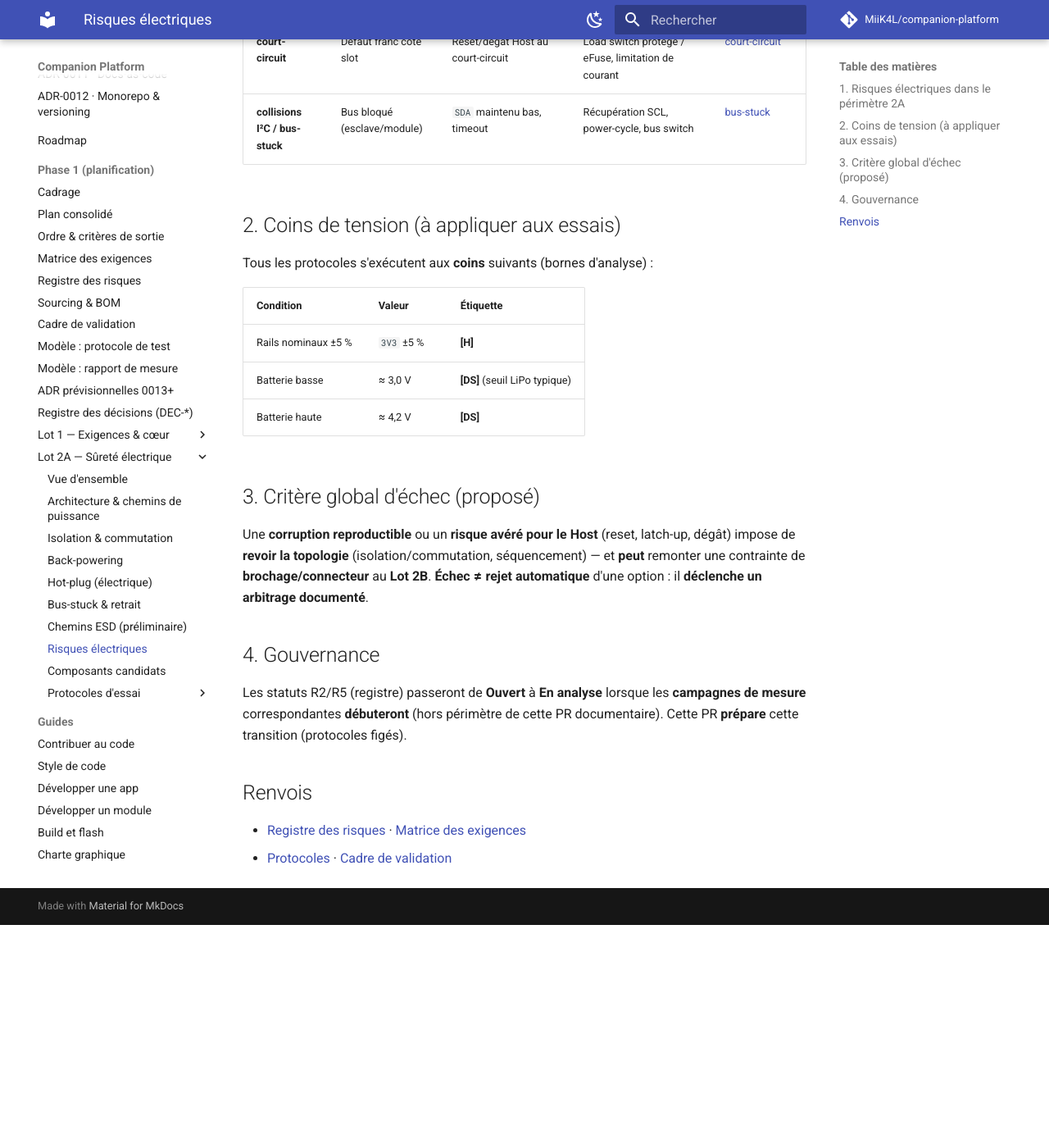
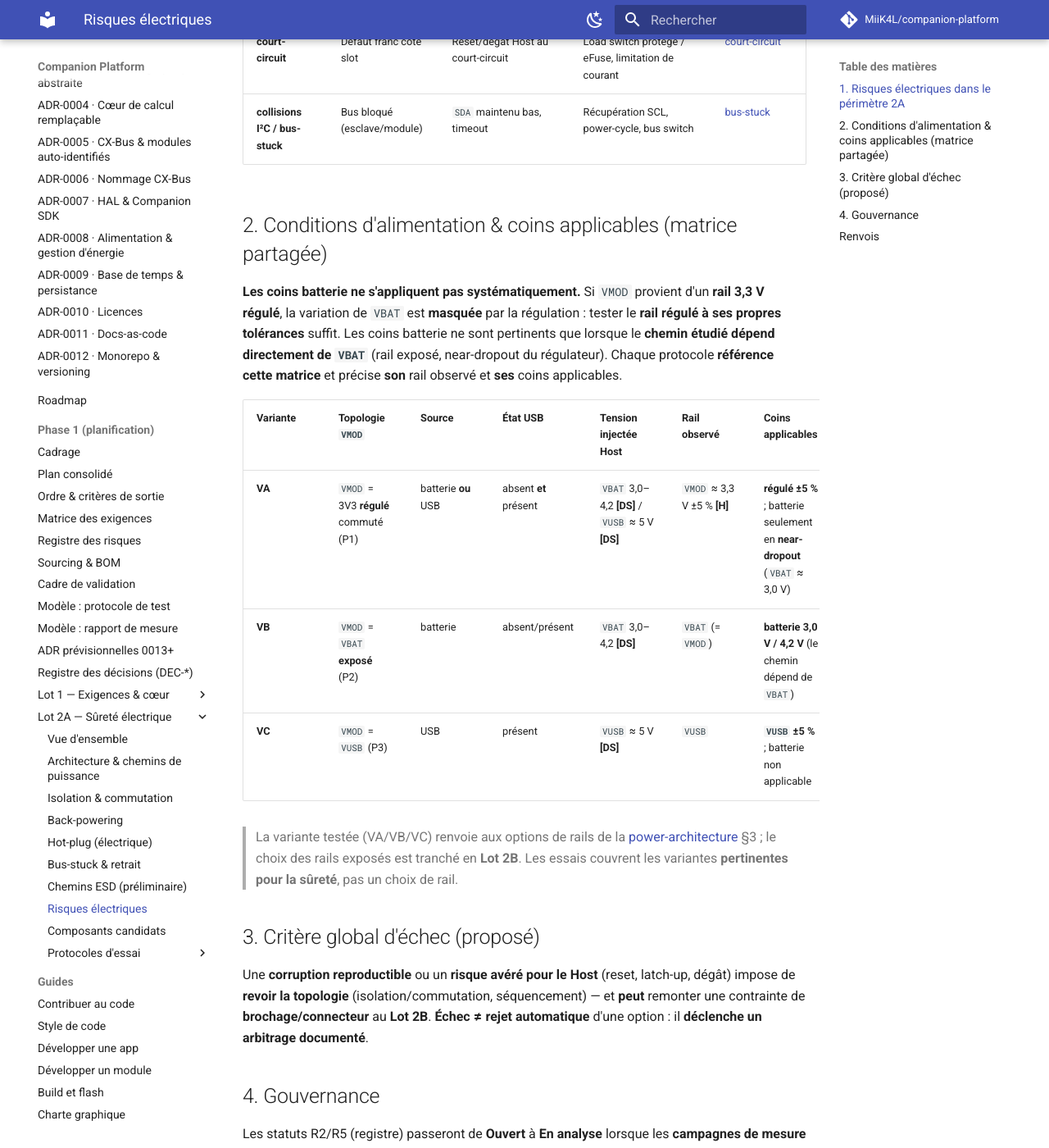
Before and after one commit to MiiK4L/companion-platform, an MkDocs documentation site: the page built from docs/phase-1/lot-2/electrical-risk-analysis.md, in a window 1280 px wide and 1400 px high, scrolled down 707 px. Shown: the whole window at 82% size. Built offline with MkDocs 1.6.1 and Material for MkDocs 9.7.7, drawn with Linux system fonts in a browser that asks for light colours; comment, search, counter and statistics services are not loaded; before the commit the page ends 1835 px from its top, so only the background shows below that.

Commit message:
docs(phase-1): lot 2A — conditions d'alimentation et seuils [BL]
Remplace l'application systématique des coins batterie par une
matrice partagée (variante × topologie de régulation × source × état
USB × rail observé × coins applicables) : les coins batterie ne
s'appliquent que lorsque le chemin étudié dépend de VBAT ; un rail
3V3 régulé se teste à ses propres tolérances. Chaque analyse et
chaque protocole référencent cette matrice et précisent leur rail.

Requalifie en [BL] les seuils restés ouverts (courant VMOD continu
max, chute de tension slot, plafond d'inrush, fuite de back-powering,
délai de reprise) au lieu de « à définir / à fixer / ≤ seuil ».

```diff
--- a/docs/phase-1/lot-2/electrical-risk-analysis.md
+++ b/docs/phase-1/lot-2/electrical-risk-analysis.md
@@ -21,15 +21,25 @@
 | **court-circuit** | Défaut franc côté slot | Reset/dégât Host au court-circuit | Load switch protégé / eFuse, limitation de courant | [court-circuit](protocols/court-circuit.md) |
 | **collisions I²C / bus-stuck** | Bus bloqué (esclave/module) | `SDA` maintenu bas, timeout | Récupération SCL, power-cycle, bus switch | [bus-stuck](protocols/bus-stuck.md) |
 
-## 2. Coins de tension (à appliquer aux essais)
+## 2. Conditions d'alimentation & coins applicables (matrice partagée)
 
-Tous les protocoles s'exécutent aux **coins** suivants (bornes d'analyse) :
+**Les coins batterie ne s'appliquent pas systématiquement.** Si `VMOD` provient
+d'un **rail 3,3 V régulé**, la variation de `VBAT` est **masquée** par la
+régulation : tester le **rail régulé à ses propres tolérances** suffit. Les coins
+batterie ne sont pertinents que lorsque le **chemin étudié dépend directement de
+`VBAT`** (rail exposé, near-dropout du régulateur). Chaque protocole **référence
+cette matrice** et précise **son** rail observé et **ses** coins applicables.
 
-| Condition | Valeur | Étiquette |
-|-----------|--------|-----------|
-| Rails nominaux ±5 % | `3V3` ±5 % | **[H]** |
-| Batterie basse | ≈ 3,0 V | **[DS]** (seuil LiPo typique) |
-| Batterie haute | ≈ 4,2 V | **[DS]** |
+| Variante | Topologie `VMOD` | Source | État USB | Tension injectée Host | Rail observé | Coins applicables |
+|----------|------------------|--------|----------|-----------------------|--------------|-------------------|
+| **VA** | `VMOD` = 3V3 **régulé** commuté (P1) | batterie **ou** USB | absent **et** présent | `VBAT` 3,0–4,2 **[DS]** / `VUSB` ≈ 5 V **[DS]** | `VMOD` ≈ 3,3 V ±5 % **[H]** | **régulé ±5 %** ; batterie seulement en **near-dropout** (`VBAT` ≈ 3,0 V) |
+| **VB** | `VMOD` = `VBAT` **exposé** (P2) | batterie | absent/présent | `VBAT` 3,0–4,2 **[DS]** | `VBAT` (= `VMOD`) | **batterie 3,0 V / 4,2 V** (le chemin dépend de `VBAT`) |
+| **VC** | `VMOD` = `VUSB` (P3) | USB | présent | `VUSB` ≈ 5 V **[DS]** | `VUSB` | **`VUSB` ±5 %** ; batterie non applicable |
+
+> La variante testée (VA/VB/VC) renvoie aux options de rails de la
+> [power-architecture](power-architecture.md) §3 ; le choix des rails exposés est
+> tranché en **Lot 2B**. Les essais couvrent les variantes **pertinentes pour la
+> sûreté**, pas un choix de rail.
 
 ## 3. Critère global d'échec (proposé)
 
```
Also changed, not shown: docs/phase-1/lot-2/back-powering.md (+1 -1 lines), docs/phase-1/lot-2/bus-stuck-and-transaction.md (+1 -1 lines), docs/phase-1/lot-2/hot-plug.md (+1 -1 lines), docs/phase-1/lot-2/isolation-and-switching.md (+3 -3 lines), docs/phase-1/lot-2/power-architecture.md (+2 -2 lines).
